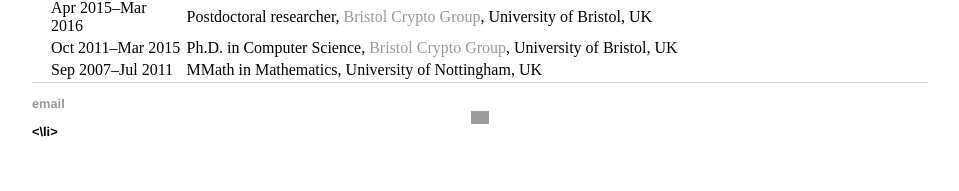
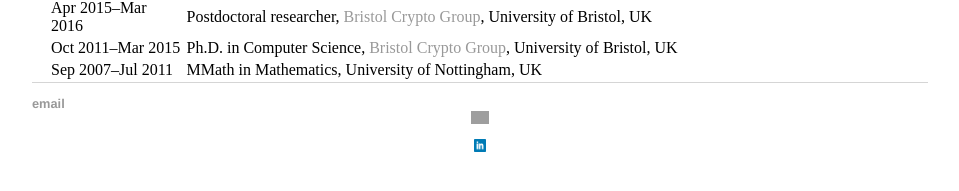
Before and after one commit to gareth-t-davies/gareth-t-davies.github.io, a Jekyll site: the page built from index.html, in a window 1280 px wide. Shown: the part 452-643 px from the top of the page, without its empty margins (160-1119 px from the left). Built offline with Jekyll 4.4.1, drawn with Linux system fonts in a browser that asks for light colours.

Commit message:
logos links

```diff
--- a/_layouts/default.html
+++ b/_layouts/default.html
@@ -22,7 +22,8 @@
 			<footer>
 	    		<ul>
 	        		<li><a href="mailto:gareth.davies89@gmail.com">email</a></li>
-				<li><img src="{{site.url}}/images/twitter-logo.png" style="display: block; margin: auto;height: 1em" /><\li>
+				<li><a href="http://www.twitter.com/gareth_t_davies"><img src="{{site.url}}/images/twitter-logo.png" style="display: block; margin: auto;height: 1em" alt="Twitter" /></li>
+				<li><a href="https://linkedin.com/in/gareth-t-davies-78910942"><img src="{{site.url}}/images/linkedin-logo.png" style="display: block; margin: auto;height: 1em" alt="LinkedIn" /></li>
 				</ul>
 			</footer>
 		</body>
```
